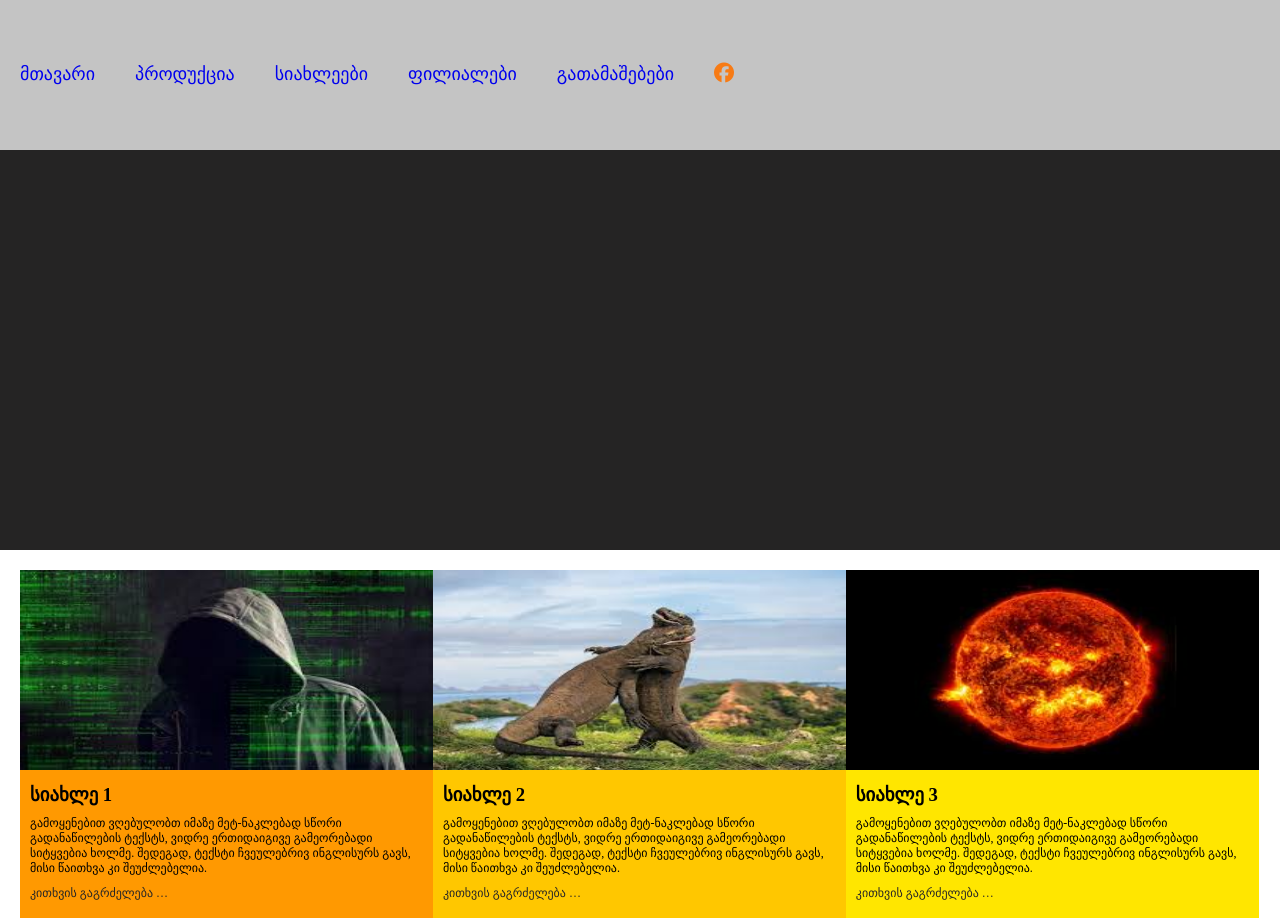
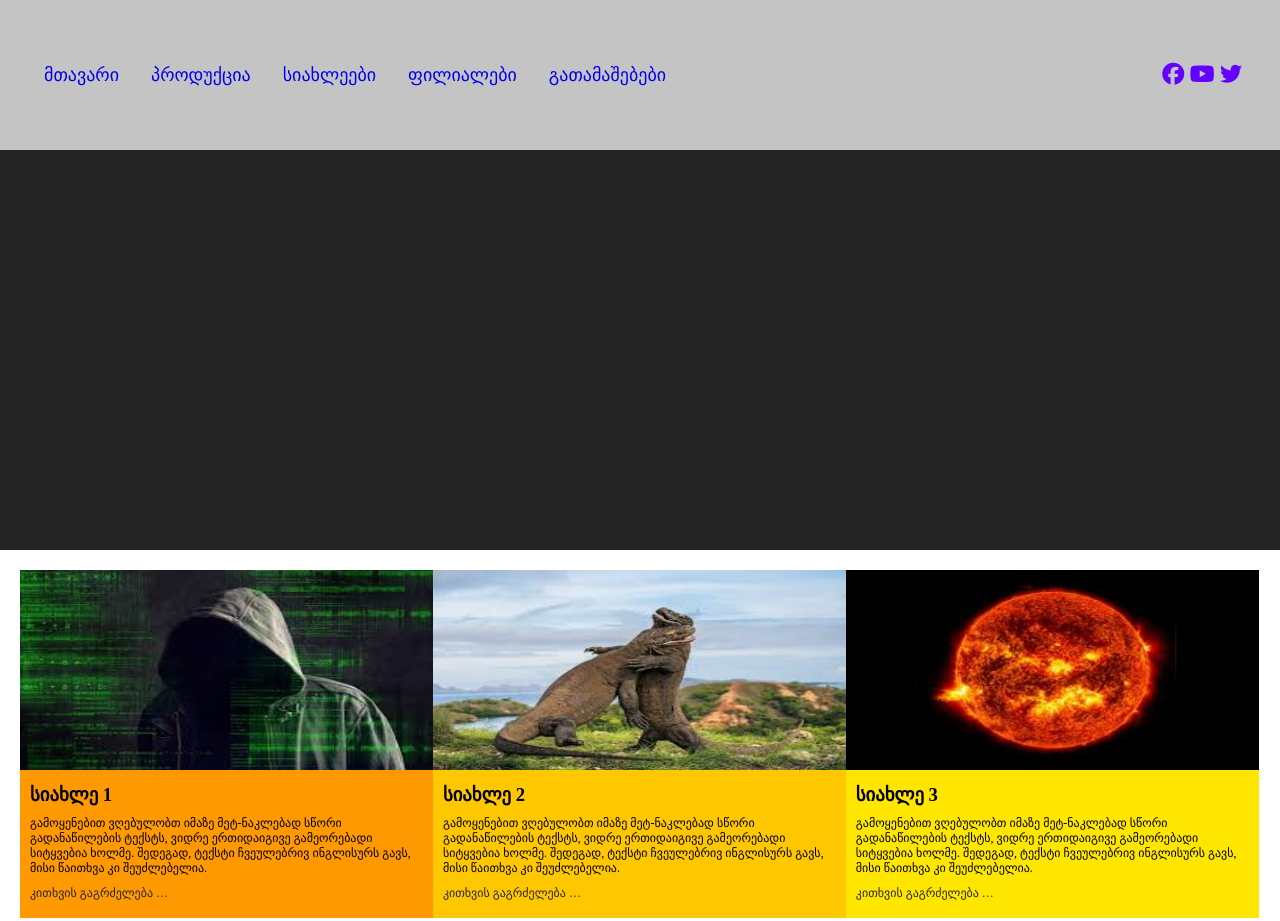
Before and after one commit to Kantrikusha/----------4, a plain HTML site: page index.html in a window 1280 px wide. Shown: the top 921 px of the page. Drawn offline with Linux system fonts and the light colour scheme.

Commit message:
gavaswore fontawsome iconebi

```diff
--- a/index.html
+++ b/index.html
@@ -24,9 +24,17 @@
                 <li><a href="news1.html">სიახლეები</a></li>
                 <li><a href="#">ფილიალები</a></li>
                 <li><a href="#">გათამაშებები</a></li>
-                <li><p><a href="fa-facebook-icon" target="_blank"><i class="fa-brands fa-facebook"></i></a></p></li>
+                <!-- <li><p><a href="fa-facebook-icon" target="_blank"><i class="fa-brands fa-facebook"></i></a></p></li> -->
             </ul>
         </nav>
+        <p>
+            <a href="fa-facebook-icon" target="_blank"><i class="fa-brands fa-facebook"></i></a>
+            <a href="fa-youtube-icon" target="_blank"> <i class="fa-brands fa-youtube">
+            </i> </a>
+            <a href="fa-twitter-icon" target="_blank">
+                <i class="fa-brands fa-twitter"></i>
+            </a>
+        </p>
     </header>
     <main>
 <div class="slaideri"></div>
--- a/style/style.css
+++ b/style/style.css
@@ -16,32 +16,33 @@ header{
     background-color: rgba(196, 196, 196, 1);
     width: 100%;
     height: 150px;
+    padding: 62px 38px;
 }
 
 header li{
     float: left;
-    margin: 63px 20px;
-    /* margin-right: 20px; */
+    padding: 2px 6px;
+    margin-right: 20px;
     font-size: 18px;
     /* background-color: #FFE600; */
 }
-.fa-facebook{
-    color: #f77b15;
-    font-size: 20px;
+header p{
+    float: right;
+    font-size: 22px;
 }
+header i{
+    color: #6201ff;
+}
+
 .slaideri{
     width:100%;
     height:400px;
     background-color: rgb(37, 36, 36);
 
 }
-/* .mshobeli{
-    margin: 20px 20px;
-    background-color: #111010;
-} */
 
 .mshobeli{
-    /* background-color: black; */
+    background-color: black;
     background-color: #ffffff;
     width: 100%;
     height: 388px;
@@ -54,7 +55,7 @@ header li{
 
 }
 .erti{
-     width: 33.3%;
+     /* width: 33.3%; */
     background-color: #FF9901;
 }
 .ori{
@@ -81,7 +82,6 @@ h3{
 
 }
 .cont{
-
     color: rgb(39, 38, 38);
 }
 
```
Also changed, not shown: news1.html (+9 -1 lines), news2.html (+9 -1 lines), news3.html (+9 -1 lines).
